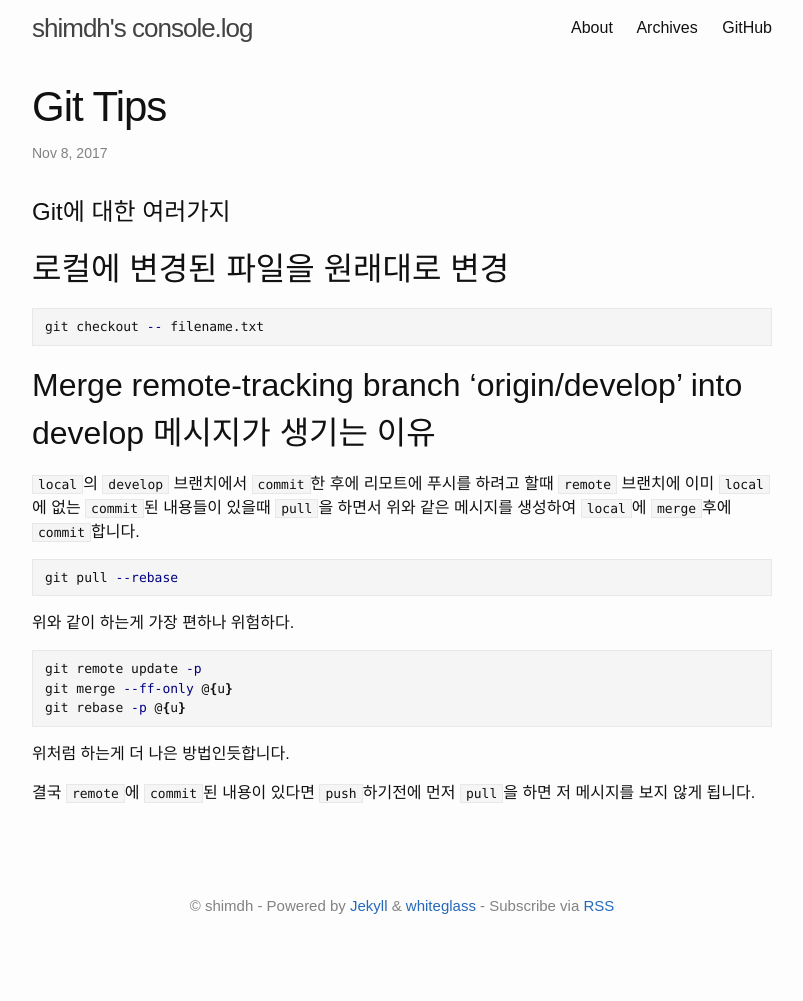
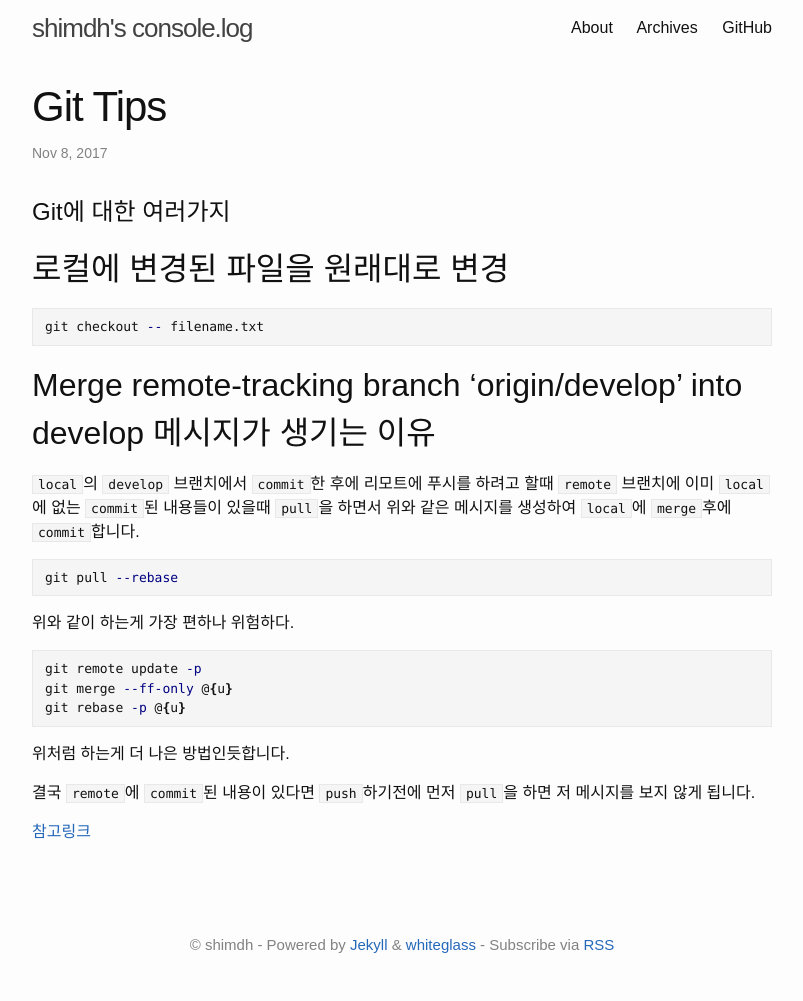
Before and after one commit to yous/whiteglass, a Jekyll site: the page built from _posts/2017-11-09-git.md, in a window 1280 px wide. Shown: the whole page, without its empty margins (238-1041 px from the left). Built offline with Jekyll 4.4.1, drawn with Linux system fonts in a browser that asks for light colours; before the commit the page ends 962 px from its top, so only the background shows below that.

Commit message:
add reference link in git tips

```diff
--- a/_posts/2017-11-09-git.md
+++ b/_posts/2017-11-09-git.md
@@ -31,3 +31,5 @@ git rebase -p @{u}
 위처럼 하는게 더 나은 방법인듯합니다.
 
 결국 `remote`에 `commit`된 내용이 있다면 `push`하기전에 먼저 `pull`을 하면 저 메시지를 보지 않게 됩니다.
+
+[참고링크](https://stackoverflow.com/questions/6406762/why-am-i-merging-remote-tracking-branch-origin-develop-into-develop)
```
